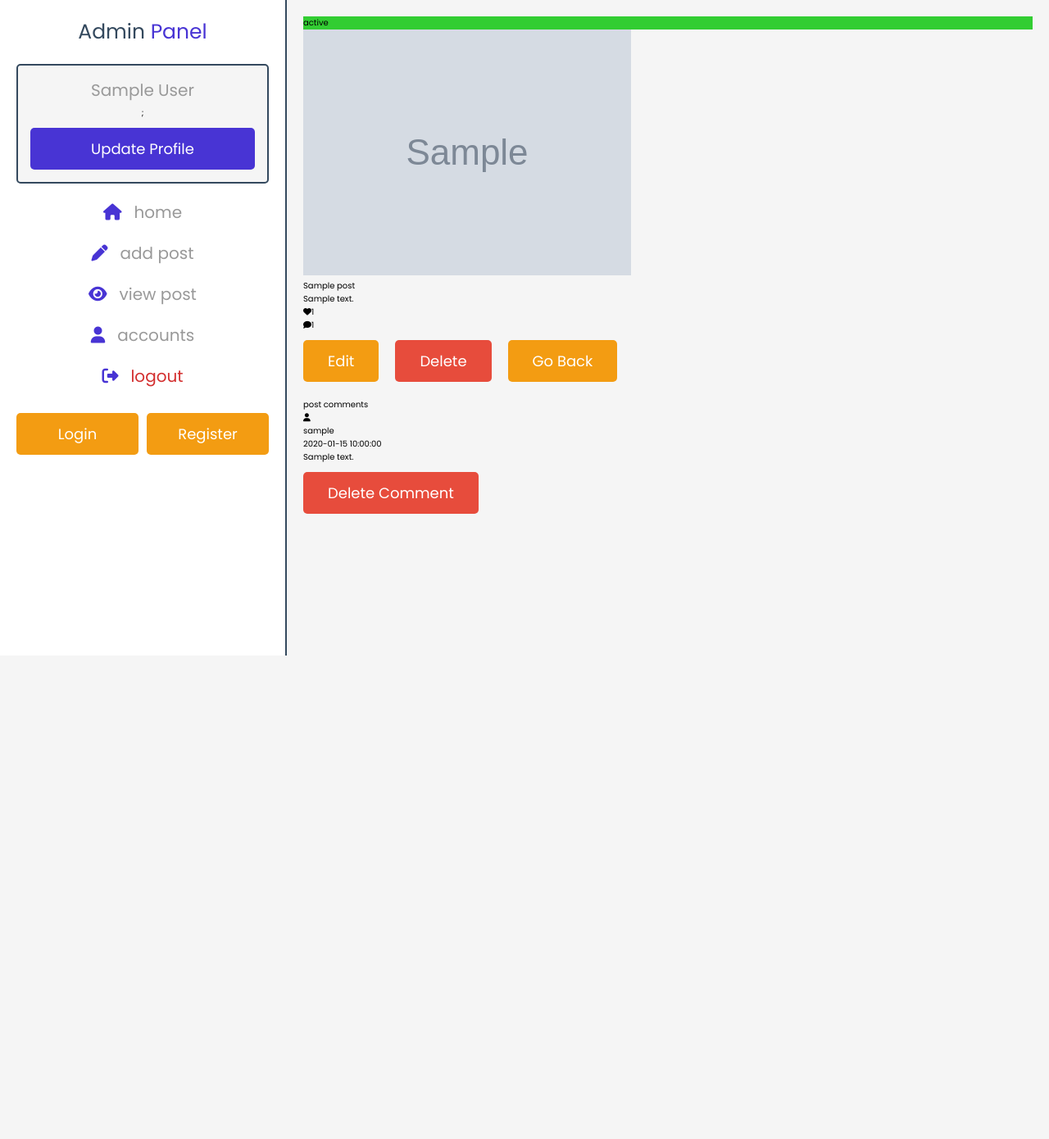
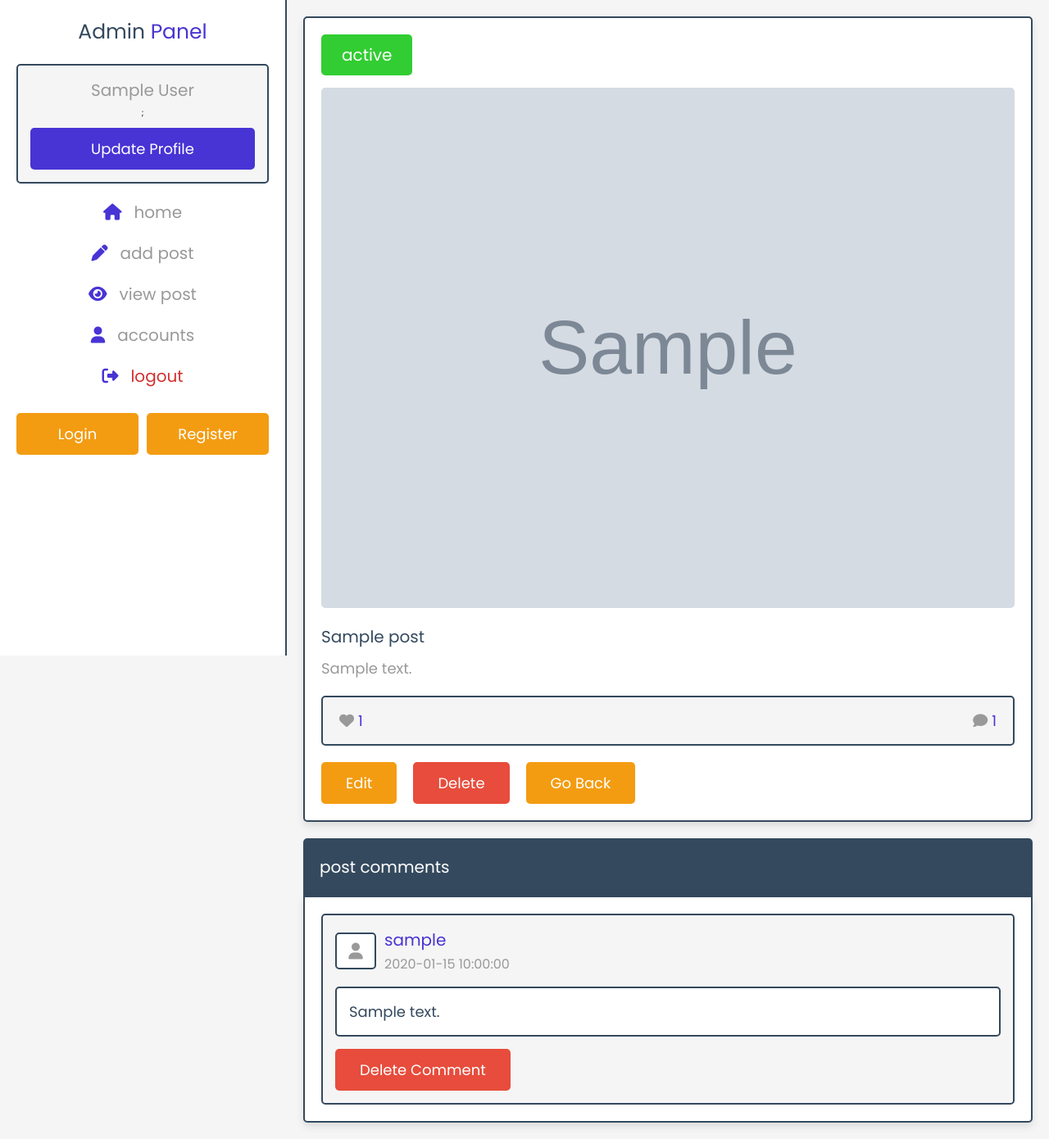
Before and after one commit to mrkkjfrsn/uhem, a PHP site: page /admin/read_posts.php?post_id=1 in a window 1280 px wide. Shown: the whole page at 82% size. Before the commit the page ends 800 px from the top, so only its background shows below. Run offline with PHP 8.4, Linux system fonts and the light colour scheme; the visitor is signed in with stand-in values (Sample User, id 1); tables that the repository leaves empty or names only in its code hold one stand-in row (values such as "Sample post"); grey boxes marked "Sample" are stand-in pictures.

Commit message:
comments and read style

```diff
--- a/css/admin.css
+++ b/css/admin.css
@@ -466,24 +467,169 @@
   gap: 1.5rem;
   justify-content: center;
   align-items: flex-start;
-
 }
 .accounts .box-container .box {
   background-color: var(--white);
   box-shadow: var(--box-shadow);
   border: var(--box-shadow);
-  border-radius: .5rem;
+  border-radius: 0.5rem;
   padding: 1.5rem;
 }
 .accounts .box-container .box p {
-  padding-bottom: .5rem;
+  padding-bottom: 0.5rem;
   font-size: 1.8rem;
   color: var(--light-color);
 }
 .accounts .box-container .box p span {
   color: var(--main-color);
 }
+.read-post form {
+  border-radius: 0.5rem;
+  border: var(--border);
+  padding: 2rem;
+  background-color: var(--white);
+  box-shadow: var(--box-shadow);
+}
 
+.read-post form .status {
+  border-radius: 0.5rem;
+  padding: 1rem 2.5rem;
+  font-size: 2rem;
+  color: var(--white);
+  display: inline-block;
+}
+
+.read-post form .image {
+  width: 100%;
+  border-radius: 0.5rem;
+  margin-top: 1.5rem;
+}
+
+.read-post form .title {
+  color: var(--black);
+  font-size: 2rem;
+  margin-top: 1.5rem;
+}
+
+.read-post form .content {
+  line-height: 1.5;
+  font-size: 1.8rem;
+  color: var(--light-color);
+  padding: 1rem 0;
+  white-space: pre-line;
+}
+
+.read-post form .icons {
+  display: flex;
+  align-items: center;
+  justify-content: space-between;
+  border-radius: 0.5rem;
+  border: var(--border);
+  background-color: var(--light-bg);
+  padding: 1.5rem 2rem;
+  margin: 1rem 0;
+}
+
+.read-post form .icons div {
+  font-size: 1.8rem;
+}
+
+.read-post form .icons span {
+  color: var(--main-color);
+}
+
+.read-post form .icons i {
+  color: var(--light-color);
+  margin-right: 0.5rem;
+}
+
+.comments .comment-title {
+  border-top-right-radius: 0.5rem;
+  border-top-left-radius: 0.5rem;
+  background-color: var(--black);
+  padding: 2rem;
+  color: var(--white);
+  font-size: 2rem;
+}
+
+.comments .box-container {
+  border-bottom-right-radius: 0.5rem;
+  border-bottom-left-radius: 0.5rem;
+  background-color: var(--white);
+  box-shadow: var(--box-shadow);
+  border: var(--border);
+  padding: 2rem;
+  display: grid;
+  gap: 2rem;
+}
+
+.comments .box-container .box {
+  background-color: var(--light-bg);
+  border-radius: 0.5rem;
+  padding: 1.5rem;
+  border: var(--border);
+}
+
+.comments .box-container .post-title {
+  font-size: 2rem;
+  color: var(--light-color);
+}
+
+.comments .box-container .post-title span {
+  color: var(--black);
+}
+
+.comments .box-container .post-title a {
+  color: var(--main-color);
+  margin-left: 0.5rem;
+}
+
+.comments .box-container .post-title a:hover {
+  color: var(--black);
+  text-decoration: underline;
+}
+
+.comments .box-container .box .user {
+  display: flex;
+  align-items: center;
+  gap: 1rem;
+  margin-bottom: 1.5rem;
+}
+
+.comments .box-container .box .user i {
+  font-size: 2rem;
+  border-radius: 0.5rem;
+  border: var(--border);
+  height: 4.5rem;
+  width: 5rem;
+  line-height: 4.1rem;
+  background-color: var(--white);
+  text-align: center;
+  color: var(--light-color);
+}
+
+.comments .box-container .box .user .user-info span {
+  font-size: 2rem;
+  color: var(--main-color);
+}
+
+.comments .box-container .box .user .user-info div {
+  color: var(--light-color);
+  font-size: 1.6rem;
+  margin-top: 0.2rem;
+}
+
+.comments .box-container .box .text {
+  font-size: 1.8rem;
+  color: var(--black);
+  line-height: 1.5;
+  white-space: pre-line;
+  background-color: var(--white);
+  border-radius: 0.5rem;
+  padding: 1.5rem;
+  margin: 0.5rem 0;
+  border: var(--border);
+}
 
 /* media queries starts  */
 @media (max-width: 991px) {
```
Also changed, not shown: other parts of css/admin.css (+74 -75 lines).
